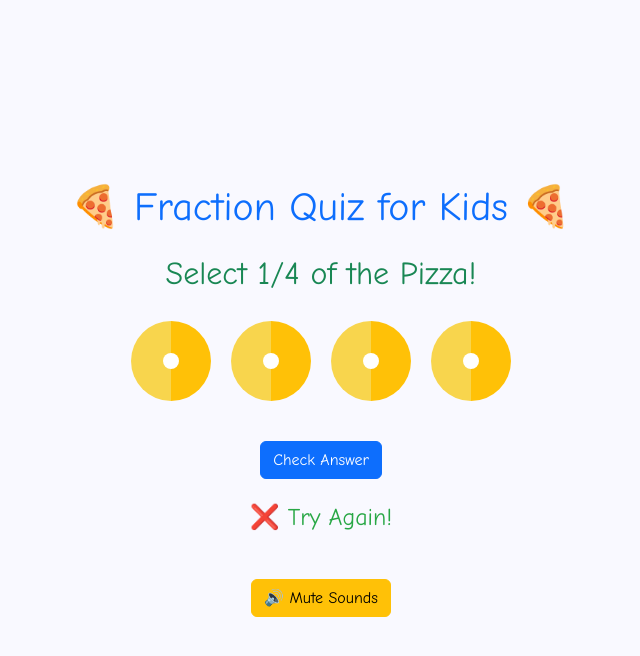
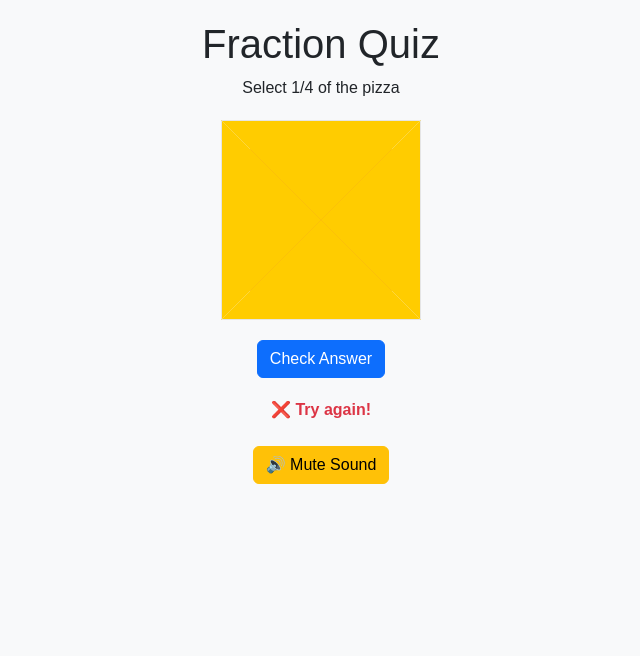
Before and after one commit to ravidhone01/Maths, a plain HTML site: page index.html in a window 1280 px wide. Both pictures are taken after a click on the button "Check Answer". Shown: the whole page, without its empty margins (319-959 px from the left). Drawn offline with nearby package versions, Linux system fonts and the light colour scheme.

Commit message:
Update index.html

```diff
--- a/index.html
+++ b/index.html
@@ -7,160 +7,138 @@
     <link href="https://cdn.jsdelivr.net/npm/bootstrap@5.2.3/dist/css/bootstrap.min.css" rel="stylesheet">
     <style>
         body {
-            background-color: #f9f9ff;
-            font-family: 'Comic Sans MS', cursive, sans-serif;
-        }
-        .question-container {
-            display: flex;
-            justify-content: center;
-            align-items: center;
-            flex-direction: column;
-            min-height: 100vh;
+            background-color: #f8f9fa;
+            font-family: Arial, sans-serif;
+            color: #212529;
             padding: 20px;
         }
-        .pizza-container {
-            display: grid;
-            grid-template-columns: repeat(4, auto);
-            justify-content: center;
-            gap: 20px;
-            margin: 20px 0;
+        .container {
+            max-width: 600px;
+            margin: auto;
+            text-align: center;
         }
-        .pizza-slice {
-            width: 80px;
-            height: 80px;
-            background: conic-gradient(#ffc107 0% 50%, #f8d54d 50% 100%);
-            border-radius: 50%;
+        .pizza {
             position: relative;
-            cursor: pointer;
-            transition: transform 0.2s ease;
-        }
-        .pizza-slice::before {
-            content: '';
-            position: absolute;
-            top: 50%;
-            left: 50%;
-            transform: translate(-50%, -50%);
-            width: 20%;
-            height: 20%;
-            background: #fff;
+            width: 200px;
+            height: 200px;
+            margin: 20px auto;
+            background-color: #f5a623;
             border-radius: 50%;
         }
-        .pizza-slice.selected {
-            background: conic-gradient(#28a745 0% 50%, #4caf50 50% 100%);
-            transform: scale(1.1);
+        .slice {
+            position: absolute;
+            width: 100%;
+            height: 100%;
+            clip-path: polygon(50% 50%, 100% 0, 100% 100%);
+            background-color: #ffcc00;
+            border: 1px solid #e5e5e5;
+            transform-origin: center;
+            cursor: pointer;
+            transition: background-color 0.3s;
         }
-        .result-message {
-            display: none;
-            font-size: 1.5rem;
-            color: #28a745;
-            margin: 20px;
+        .slice.selected {
+            background-color: #28a745;
         }
         .controls {
+            margin-top: 20px;
+        }
+        #result {
+            display: none;
+            font-weight: bold;
             margin-top: 20px;
         }
     </style>
 </head>
 <body>
-    <div class="container text-center question-container">
-        <h1 class="text-primary mb-4">🍕 Fraction Quiz for Kids 🍕</h1>
-        <h2 id="question-text" class="text-success">Select 1/4 of the Pizza!</h2>
-        <div id="pizza-container" class="pizza-container">
-            <!-- Pizza slices will be dynamically added here -->
+    <div class="container">
+        <h1>Fraction Quiz</h1>
+        <p id="question">Select 1/4 of the pizza</p>
+        <div class="pizza" id="pizza">
+            <!-- Slices will be added dynamically -->
         </div>
         <div class="controls">
-            <button id="check-answer" class="btn btn-primary">Check Answer</button>
-            <button id="next-question" class="btn btn-success" style="display:none;">Next Question</button>
+            <button id="check" class="btn btn-primary">Check Answer</button>
+            <button id="next" class="btn btn-success" style="display: none;">Next</button>
         </div>
-        <div id="result-message" class="result-message">🎉 Correct! Well done! 🎉</div>
+        <div id="result"></div>
         <div class="mt-4">
-            <button id="mute-toggle" class="btn btn-warning">🔊 Mute Sounds</button>
+            <button id="sound-toggle" class="btn btn-warning">🔊 Mute Sound</button>
         </div>
     </div>
 
-    <audio id="correct-sound">
-        <source src="https://www.soundjay.com/button/sounds/button-09.mp3" type="audio/mpeg">
-    </audio>
-    <audio id="wrong-sound">
-        <source src="https://www.soundjay.com/button/sounds/button-10.mp3" type="audio/mpeg">
-    </audio>
+    <audio id="correct-sound" src="https://www.soundjay.com/button/sounds/button-09.mp3"></audio>
+    <audio id="wrong-sound" src="https://www.soundjay.com/button/sounds/button-10.mp3"></audio>
 
     <script>
         const questions = [
-            { slices: 4, target: 1, text: "Select 1/4 of the Pizza!" },
-            { slices: 4, target: 2, text: "Select 2/4 of the Pizza!" },
-            { slices: 4, target: 3, text: "Select 3/4 of the Pizza!" },
-            { slices: 4, target: 4, text: "Select 4/4 of the Pizza!" },
-            { slices: 6, target: 2, text: "Select 2/6 of the Pizza!" },
-            { slices: 8, target: 4, text: "Select 4/8 of the Pizza!" },
-            { slices: 5, target: 3, text: "Select 3/5 of the Pizza!" },
-            { slices: 10, target: 7, text: "Select 7/10 of the Pizza!" },
-            { slices: 3, target: 1, text: "Select 1/3 of the Pizza!" },
-            { slices: 12, target: 6, text: "Select 6/12 of the Pizza!" }
+            { slices: 4, target: 1, text: "Select 1/4 of the pizza" },
+            { slices: 4, target: 2, text: "Select 2/4 of the pizza" },
+            { slices: 4, target: 3, text: "Select 3/4 of the pizza" },
+            { slices: 4, target: 4, text: "Select 4/4 of the pizza" }
         ];
 
         let currentQuestion = 0;
         let isMuted = false;
 
-        const pizzaContainer = document.getElementById("pizza-container");
-        const questionText = document.getElementById("question-text");
-        const checkAnswerButton = document.getElementById("check-answer");
-        const nextQuestionButton = document.getElementById("next-question");
-        const resultMessage = document.getElementById("result-message");
-        const muteToggle = document.getElementById("mute-toggle");
+        const pizza = document.getElementById("pizza");
+        const questionText = document.getElementById("question");
+        const checkButton = document.getElementById("check");
+        const nextButton = document.getElementById("next");
+        const result = document.getElementById("result");
+        const soundToggle = document.getElementById("sound-toggle");
         const correctSound = document.getElementById("correct-sound");
         const wrongSound = document.getElementById("wrong-sound");
 
         function renderQuestion() {
-            pizzaContainer.innerHTML = "";
             const question = questions[currentQuestion];
+            pizza.innerHTML = "";
+            questionText.textContent = question.text;
 
-            questionText.textContent = question.text;
             for (let i = 0; i < question.slices; i++) {
                 const slice = document.createElement("div");
-                slice.classList.add("pizza-slice");
-                slice.dataset.index = i;
+                slice.classList.add("slice");
+                slice.style.transform = `rotate(${(360 / question.slices) * i}deg)`;
                 slice.addEventListener("click", () => {
                     slice.classList.toggle("selected");
                 });
-                pizzaContainer.appendChild(slice);
+                pizza.appendChild(slice);
             }
         }
 
         function checkAnswer() {
-            const selectedSlices = document.querySelectorAll(".pizza-slice.selected");
+            const selectedSlices = document.querySelectorAll(".slice.selected");
             const question = questions[currentQuestion];
             const isCorrect = selectedSlices.length === question.target;
 
-            resultMessage.style.display = "block";
-            resultMessage.textContent = isCorrect
-                ? "🎉 Correct! Well done! 🎉"
-                : "❌ Try Again!";
+            result.style.display = "block";
+            result.textContent = isCorrect ? "🎉 Correct! Well done! 🎉" : "❌ Try again!";
+            result.style.color = isCorrect ? "#28a745" : "#dc3545";
 
             if (!isMuted) {
                 isCorrect ? correctSound.play() : wrongSound.play();
             }
 
             if (isCorrect) {
-                checkAnswerButton.style.display = "none";
-                nextQuestionButton.style.display = "inline-block";
+                checkButton.style.display = "none";
+                nextButton.style.display = "inline-block";
             }
         }
 
-        function loadNextQuestion() {
+        function nextQuestion() {
             currentQuestion = (currentQuestion + 1) % questions.length;
-            resultMessage.style.display = "none";
-            checkAnswerButton.style.display = "inline-block";
-            nextQuestionButton.style.display = "none";
+            result.style.display = "none";
+            checkButton.style.display = "inline-block";
+            nextButton.style.display = "none";
             renderQuestion();
         }
 
-        muteToggle.addEventListener("click", () => {
+        soundToggle.addEventListener("click", () => {
             isMuted = !isMuted;
-            muteToggle.textContent = isMuted ? "🔇 Unmute Sounds" : "🔊 Mute Sounds";
+            soundToggle.textContent = isMuted ? "🔇 Unmute Sound" : "🔊 Mute Sound";
         });
 
-        checkAnswerButton.addEventListener("click", checkAnswer);
-        nextQuestionButton.addEventListener("click", loadNextQuestion);
+        checkButton.addEventListener("click", checkAnswer);
+        nextButton.addEventListener("click", nextQuestion);
 
         renderQuestion();
     </script>
```
